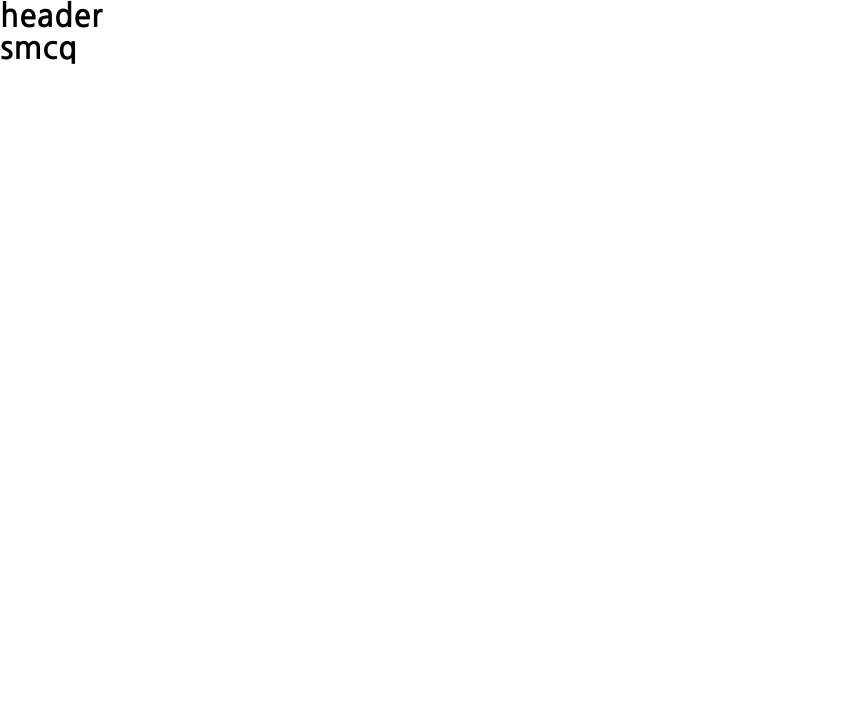
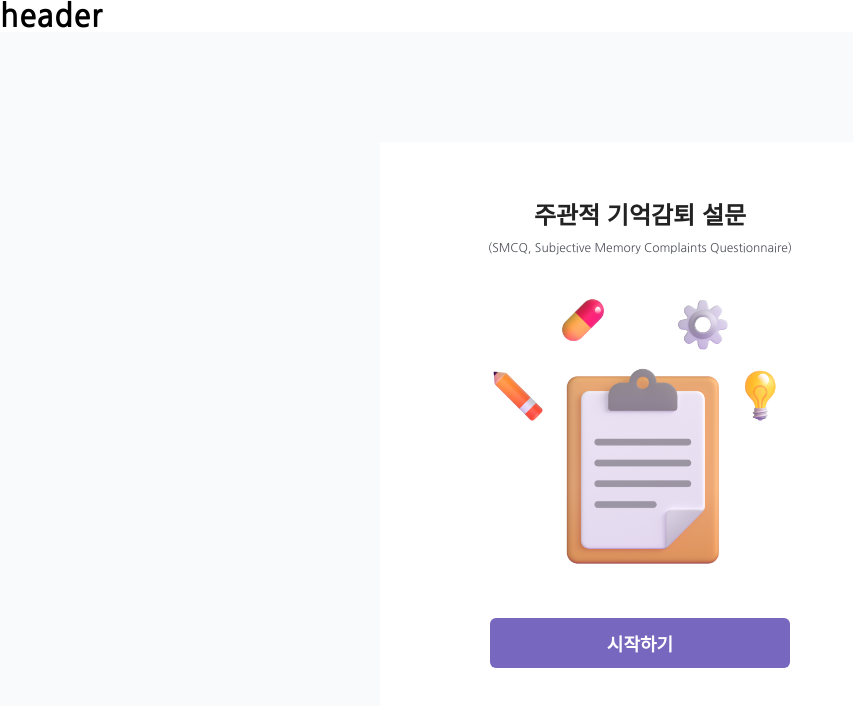
Before and after one commit to Heimerdinger-DSM/Heimerdinger-FrontEnd-V2, a Next.js app: page /smcq in a window 1280 px wide. Shown: the top 706 px of the page, without its empty margins (0-853 px from the left). Built offline with nearby package versions, Linux system fonts and the light colour scheme.

Commit message:
[CREATE] smcq

```diff
--- /dev/null
+++ b/components/smcq/main.tsx
@@ -0,0 +1,71 @@
+import { theme } from "@/styles/theme";
+import styled from "@emotion/styled";
+
+export default function Main() {
+  return (
+    <Container>
+      <Wrapper>
+        <TextBox>
+          <Title>주관적 기억감퇴 설문</Title>
+          <Content>(SMCQ, Subjective Memory Complaints Questionnaire)</Content>
+        </TextBox>
+        <Image src="/imgs/smcq/chart.png" />
+        <Button>시작하기</Button>
+      </Wrapper>
+    </Container>
+  );
+}
+
+const Container = styled.div`
+  width: 520px;
+  height: 580px;
+  display: flex;
+  align-items: center;
+  justify-content: center;
+  background-color: ${theme.whiteColor};
+`;
+
+const Wrapper = styled.div`
+  display: flex;
+  gap: 40px;
+  align-items: center;
+  justify-content: center;
+  flex-direction: column;
+`;
+
+const TextBox = styled.div`
+  display: flex;
+  gap: 10px;
+  align-items: center;
+  justify-content: center;
+  flex-direction: column;
+`;
+
+const Title = styled.h1`
+  font-size: 24px;
+  font-weight: 700;
+  color: ${theme.blackColor};
+`;
+
+const Content = styled.p`
+  font-size: 12px;
+  font-weight: 500;
+  color: ${theme.strongGrayColor};
+`;
+
+const Image = styled.img`
+  width: 300px;
+`;
+
+const Button = styled.button`
+  width: 300px;
+  height: 50px;
+  border: none;
+  border-radius: 6px;
+  outline: none;
+  font-size: 18px;
+  font-weight: 700;
+  color: ${theme.whiteColor};
+  background-color: ${theme.mainPurpleColor};
+  cursor: pointer;
+`;
--- a/pages/smcq.tsx
+++ b/pages/smcq.tsx
@@ -1,7 +1,21 @@
+import Main from "@/components/smcq/main";
+import { theme } from "@/styles/theme";
+import styled from "@emotion/styled";
+
 export default function SMCQ() {
   return (
-    <>
-      <h1>smcq</h1>
-    </>
+    <Container>
+      <Main />
+    </Container>
   );
 }
+
+const Container = styled.div`
+  width: 100%;
+  height: 100vh;
+  display: flex;
+  align-items: center;
+  justify-content: center;
+  background-color: ${theme.backgroundColor};
+  overflow-y: hidden;
+`;
```
Also changed, not shown: public/imgs/smcq/chart.png (added), 1 other file (tests, documents, lock files or other folders).
